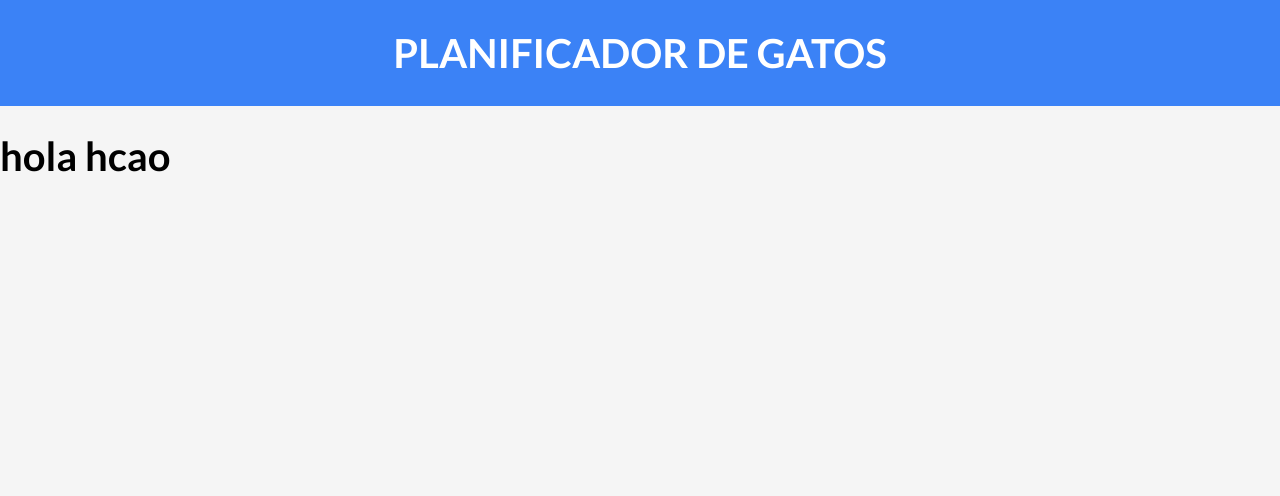
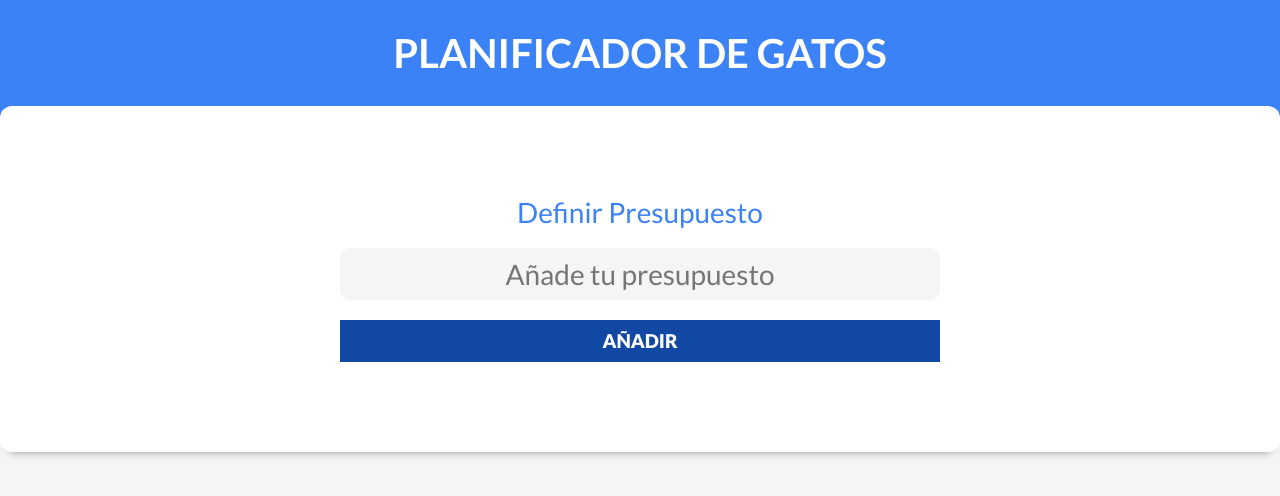
Before and after one commit to javiro76/control-gastos, a React (Vite) app: page / in a window 1280 px wide. Shown: the top 496 px of the page. Built offline with nearby package versions, Linux system fonts and the light colour scheme.

Commit message:
creando Formulario

```diff
--- a/src/App.jsx
+++ b/src/App.jsx
@@ -10,9 +10,9 @@ function App() {
   return (
 
     <div>
-        <Header></Header>
-        <h1>hola hcao
-        </h1>
+        <Header/>
+
+
     </div>
 
   )
--- a/src/components/Header.jsx
+++ b/src/components/Header.jsx
@@ -1,9 +1,12 @@
 import React from 'react'
+import NuevoPresupuesto from './NuevoPresupuesto'
+
 
 const Header = () => {
   return (
     <header>
       <h1>Planificador de Gatos</h1>
+      <NuevoPresupuesto/>
 
     </header>
   )
--- a/src/components/NuevoPresupuesto.jsx
+++ b/src/components/NuevoPresupuesto.jsx
@@ -2,7 +2,26 @@ import React from 'react'
 
 const NuevoPresupuesto = () => {
   return (
-    <div>NuevoPresupuesto</div>
+    <div className='contenedor-presupuesto contedor sombra'>
+        <form className='formulario'>
+          <div className='campo'>
+              <label>Definir Presupuesto</label>
+
+              <input
+                  className='nuevo-presupuesto'
+                  type='text'
+                  placeholder='Añade tu presupuesto'
+
+
+              />
+
+          </div>
+
+          <input type='submit' value='Añadir'/>
+
+
+        </form>
+    </div>
   )
 }
 
```
